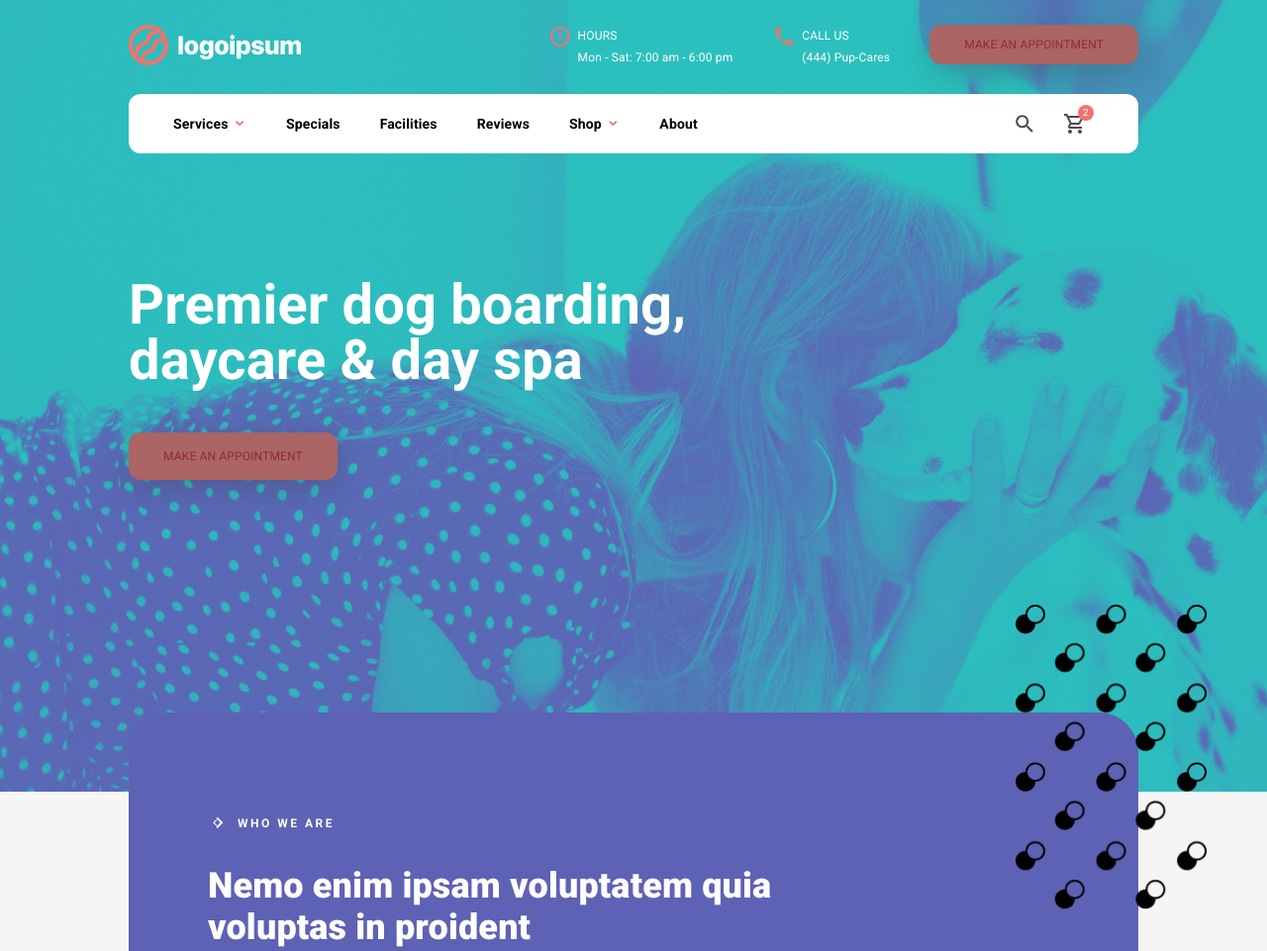
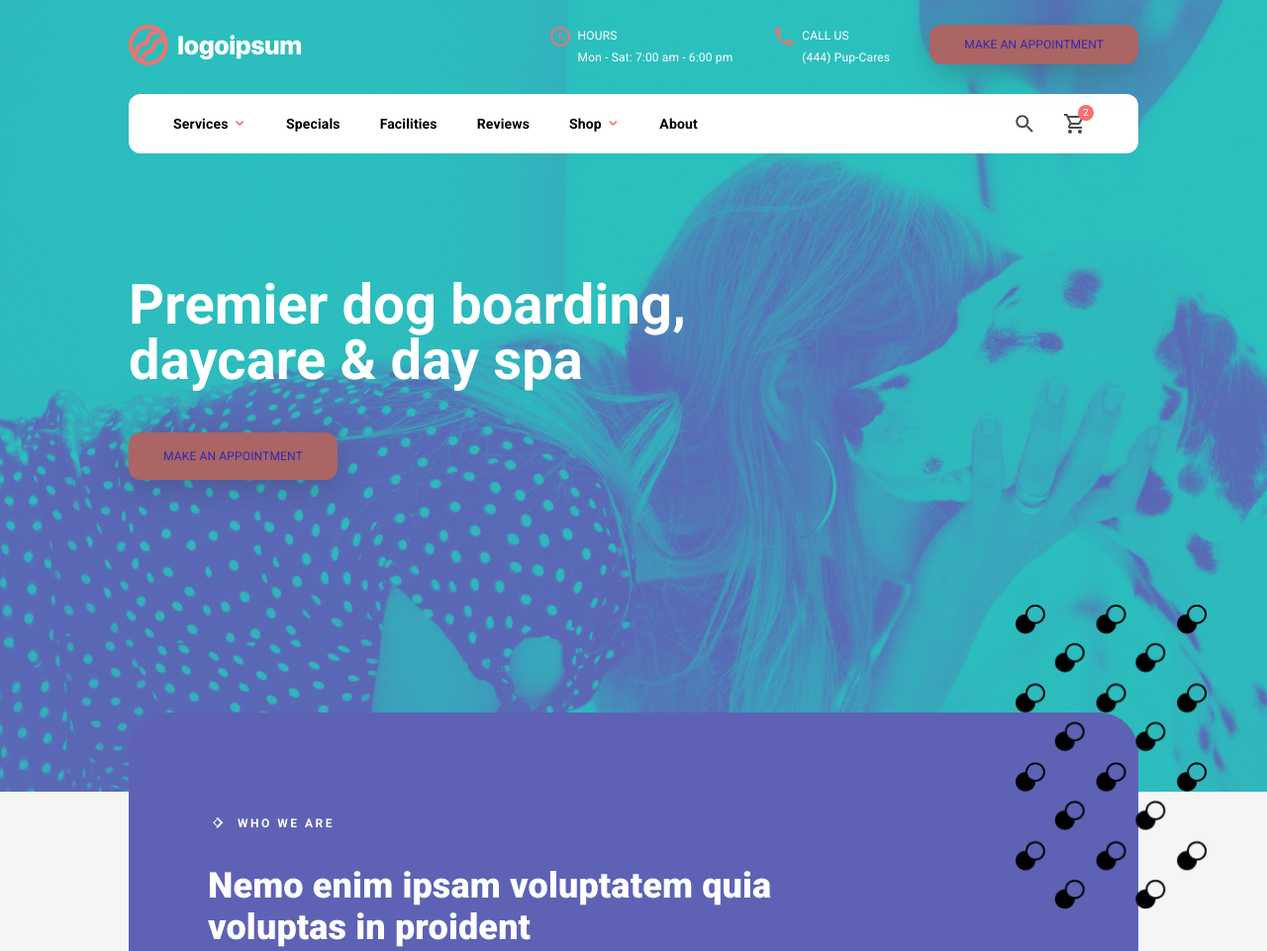
Before and after one commit to Aleksanderaq/Test, a plain HTML site: page index.html in a window 1280 px wide. Shown: the top 961 px of the page at 99% size. Drawn offline with Linux system fonts and the light colour scheme; files whose address does not match are found by name.

Commit message:
Изменили цвет в баттон

```diff
--- a/css/button.css
+++ b/css/button.css
@@ -3,7 +3,7 @@
     line-height: 24px;
     padding: 0 35px;
     text-transform: uppercase;
-    color: #8f2f2f;
+    color: #3229b1;
     border: 0;
     border-radius: 12px;
     background-color: #aa6564;
```
